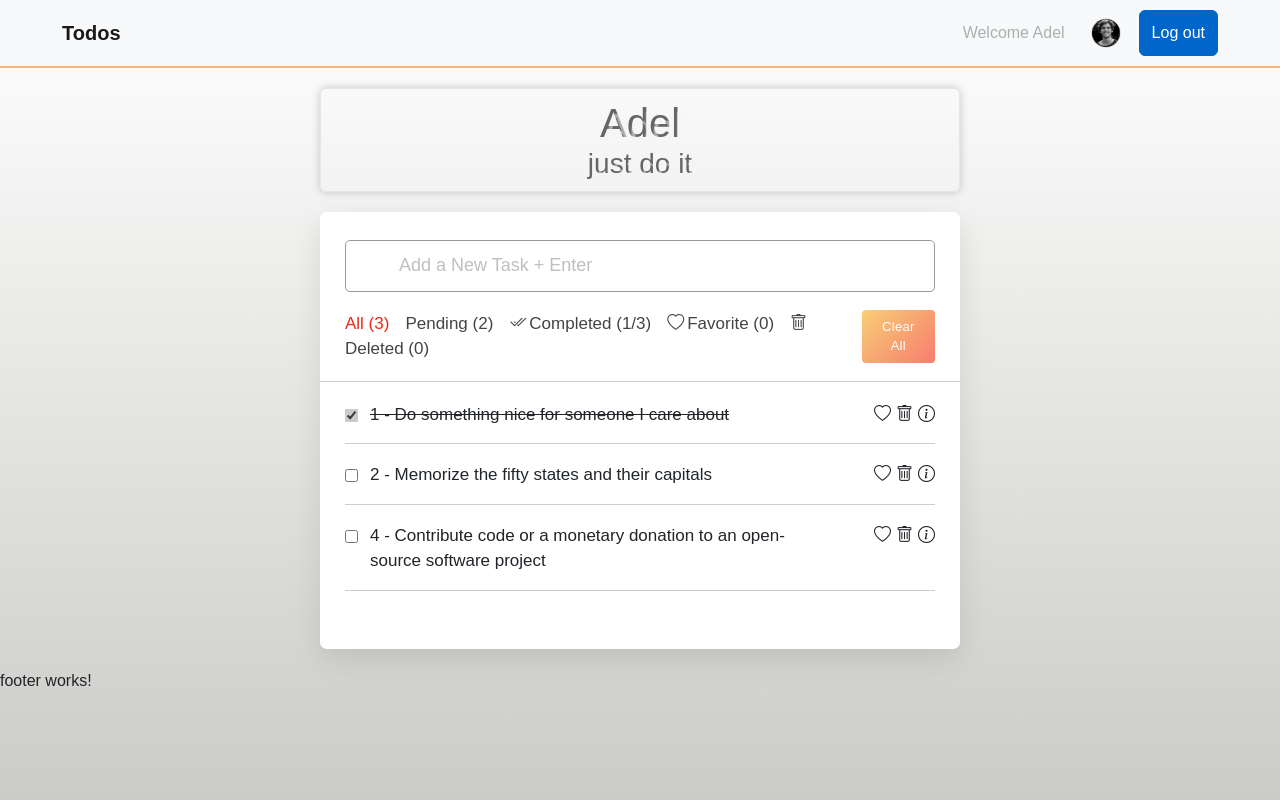
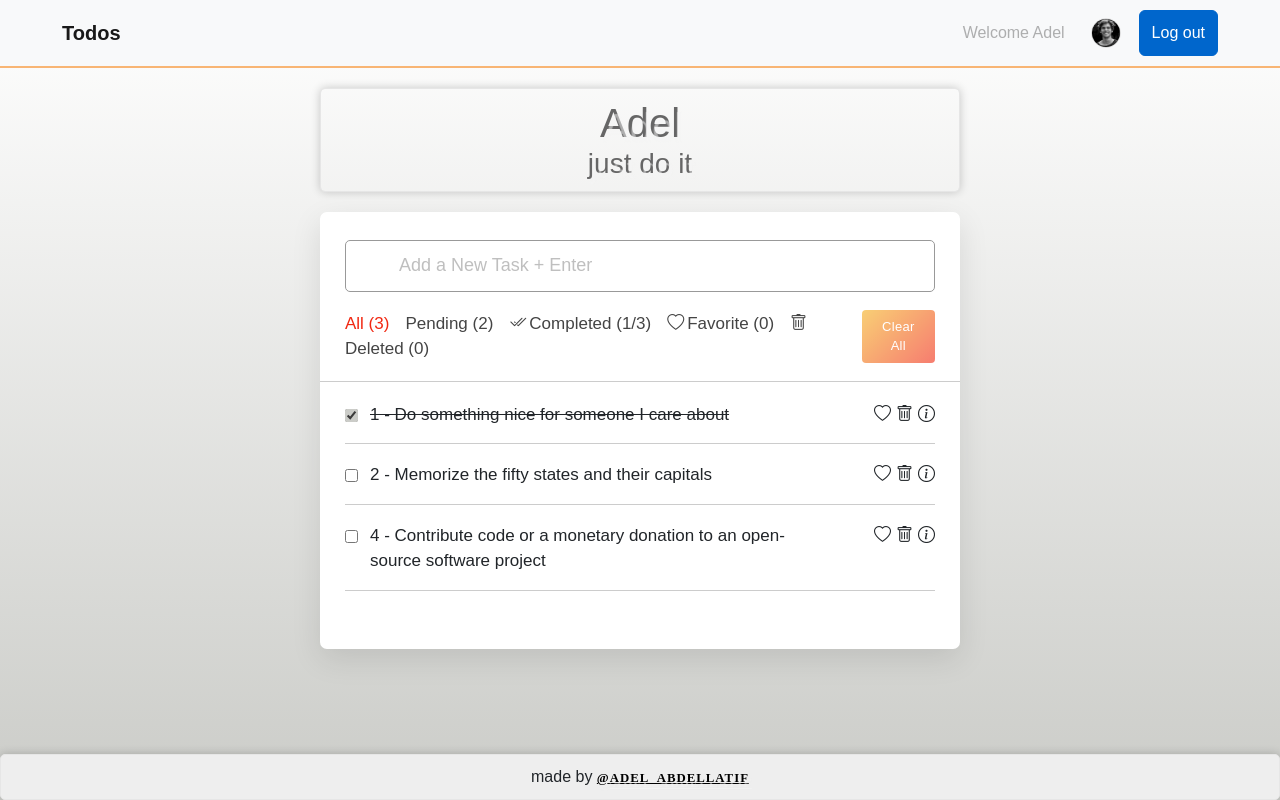
Before and after one commit to THEPEACEMAKER/ng-todo-app, an Angular app: page / in a window 1280 px wide. Built offline with nearby package versions, Linux system fonts and the light colour scheme.

Commit message:
footer style

```diff
--- a/src/app/footer/footer.component.css
+++ b/src/app/footer/footer.component.css
@@ -0,0 +1,28 @@
+footer {
+    width: 100%;
+    position: fixed;
+    bottom: 0;
+    padding: 10px;
+
+    display: flex;
+    flex-direction: column;
+    align-items: center;
+    justify-content: center;
+    border-radius: 5px;
+    border: 1px solid #e6e6e6;
+    background-color: #eee;
+    -webkit-box-shadow: 0px 0px 10px rgba(0, 0, 0, 0.2);
+    -moz-box-shadow: 0px 0px 10px rgba(0, 0, 0, 0.2);
+    box-shadow: 0px 0px 10px rgba(0, 0, 0, 0.2);
+    margin: 20px auto 0;
+}
+
+footer a {
+    font-weight: bold;
+    font-size: 0.8rem;
+    text-transform: uppercase;
+    letter-spacing: 1px;
+    color: black;
+    font-family: Futura;
+    text-shadow: rgba(245, 245, 245, 0.5) 3px 5px 1px;
+}
--- a/src/app/footer/footer.component.html
+++ b/src/app/footer/footer.component.html
@@ -1 +1,3 @@
-<p>footer works!</p>
+<footer>
+    <span>made by <a href="https://github.com/THEPEACEMAKER/ng-todo-app">@Adel_Abdellatif</a></span>
+</footer>
```
